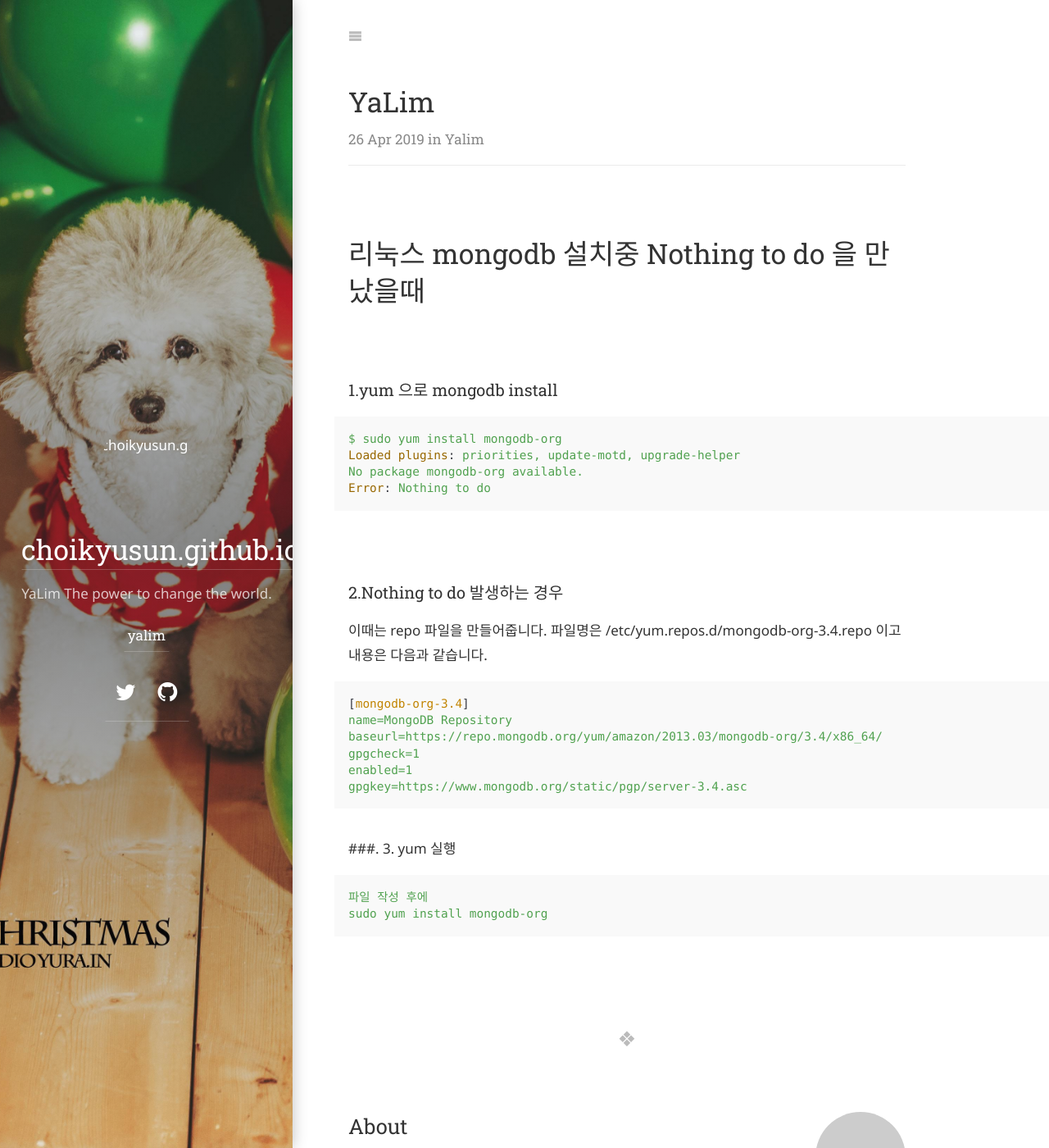
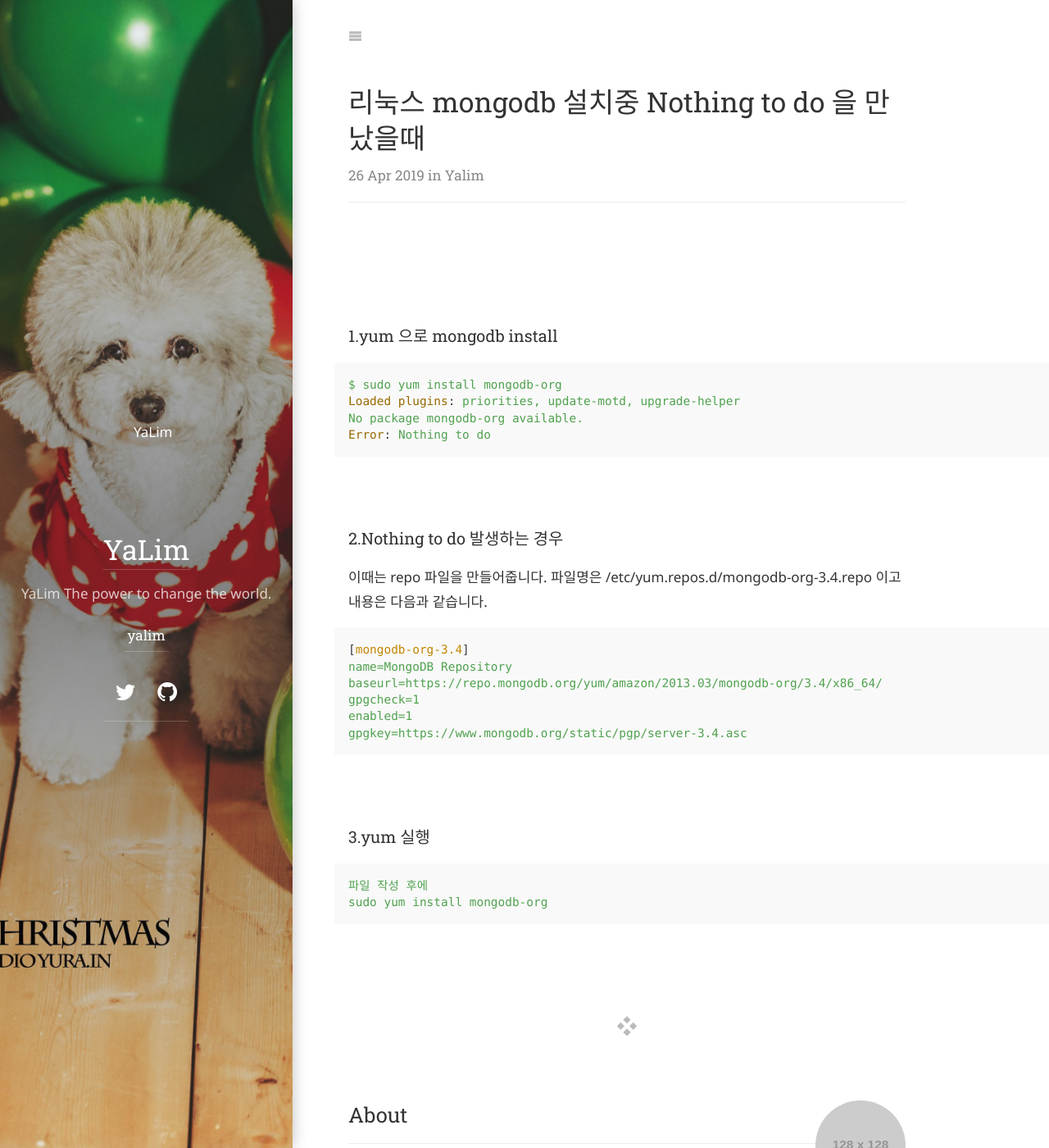
Before and after one commit to choikyusun/choikyusun.github.io, a Jekyll site: the page built from yalim/_posts/2019-04-26-mongodb-nothong-to-do.md, in a window 1280 px wide and 1400 px high. Shown: the whole window at 82% size. Built offline with Jekyll 4.4.1, drawn with Linux system fonts in a browser that asks for light colours; some web fonts are replaced; some of the changed text lies outside the part shown.

Commit message:
구조 변경

```diff
--- a/_config.yml
+++ b/_config.yml
@@ -16,10 +16,10 @@ baseurl:               ''
 
 # Language of your content in 2-letter code, e.g.: en, de.
 # You may also provide a location, e.g.: en-us, de_AT.
-lang:                  en
+lang:                  ko
 
 # The title of your blog. Used in the sidebar and the browser tab.
-title:
+title:                YaLim
 
 # A short description (~150 chars) of the page used for the meta description tag.
 # Can use markdown, but no more than one paragraph (enforced by `>`)
@@ -49,8 +49,7 @@ author:
 # Add links to the sidebar.
 menu:
   - title:             yalim
-    url:               /yalim/2019-04-26-yalim/
-
+    url:               /yalim/
 # Add links to the footer.
 # Typically you'll want to link to your cookie- or privacy policy (if appliable), etc..
 # legal:
--- a/index.html
+++ b/index.html
@@ -2,6 +2,5 @@
 layout: blog
 title: Home
 description: >
-  Choi Kyu Sun
 cover: true
 ---
--- a/yalim/_posts/2019-04-26-yalim.md
+++ b/yalim/_posts/2019-04-26-mongodb-nothong-to-do.md
@@ -1,13 +1,9 @@
 ---
 layout: post
-title: YaLim
+title: 리눅스 mongodb 설치중 Nothing to do 을 만났을때
 description: >
-author: author2
-noindex: true
 ---
-
-
-# 리눅스 mongodb 설치중 Nothing to do 을 만났을때
+ㅤㅤ
 
 ### 1.yum 으로 mongodb install
 ~~~yml
@@ -31,7 +27,7 @@ enabled=1
 gpgkey=https://www.mongodb.org/static/pgp/server-3.4.asc
 ~~~
 
-###. 3. yum 실행
+### 3.yum 실행
 ~~~yml
 파일 작성 후에
 sudo yum install mongodb-org
```
Also changed, not shown: _featured_categories/hyde.md (deleted, +0 -15 lines), _featured_categories/hydejack.md (deleted, +0 -12 lines), _featured_categories/yalim.md (added, +13 -0 lines), yalim/_posts/2019-04-24-테마적용.md (renamed from yalim/_posts/2019-04-24-yalim.md, +2 -6 lines).
